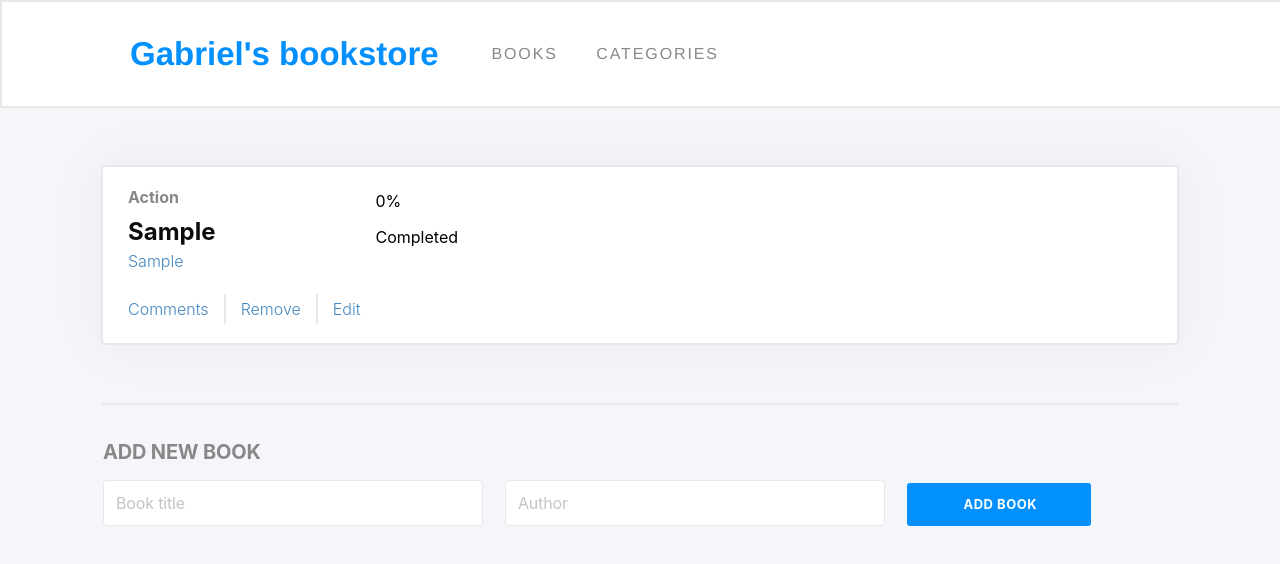
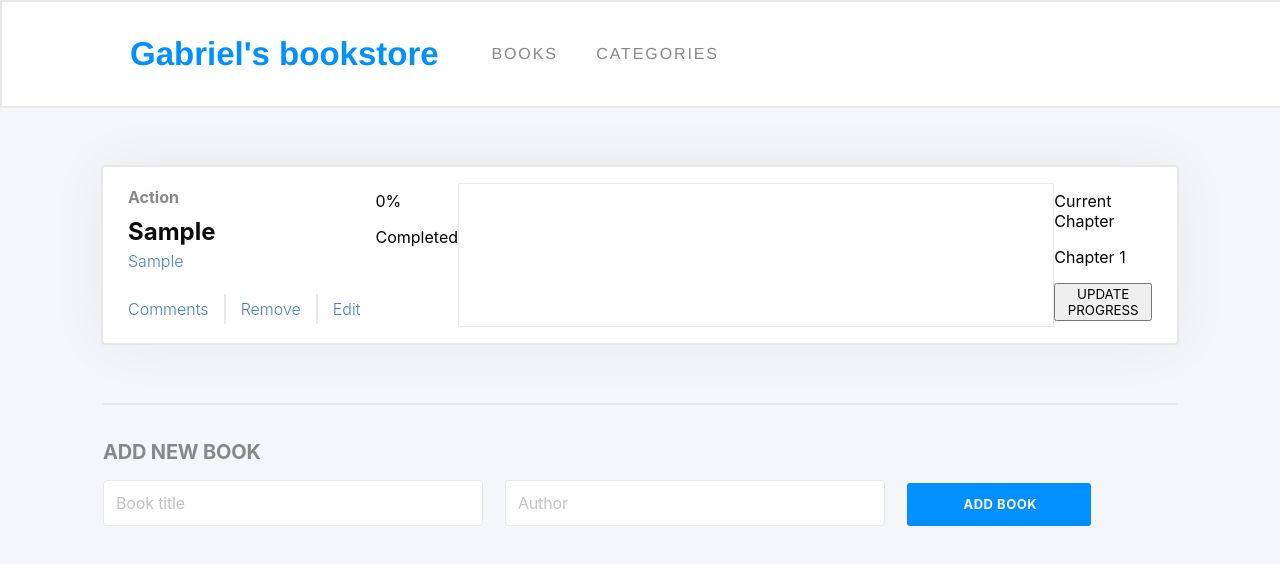
Before and after one commit to Gopxfs/bookstore, a React (Create React App) app: page / in a window 1280 px wide. Both pictures are taken after typing "Sample", "Sample" into the empty fields and a click on the button "ADD BOOK". Shown: the top 564 px of the page. Built offline with nearby package versions, Linux system fonts and the light colour scheme; no server answers.

Commit message:
Add chapters placeholder

```diff
--- a/src/components/Books.js
+++ b/src/components/Books.js
@@ -27,6 +27,12 @@ const Books = () => {
             <p>Completed</p>
           </div>
         </div>
+        <hr />
+        <div className="chapters">
+          <p>Current Chapter</p>
+          <p className="currentChapter">Chapter 1</p>
+          <button type="button">UPDATE PROGRESS</button>
+        </div>
       </div>
     );
     bookListDisplay.push(newBook);
```
